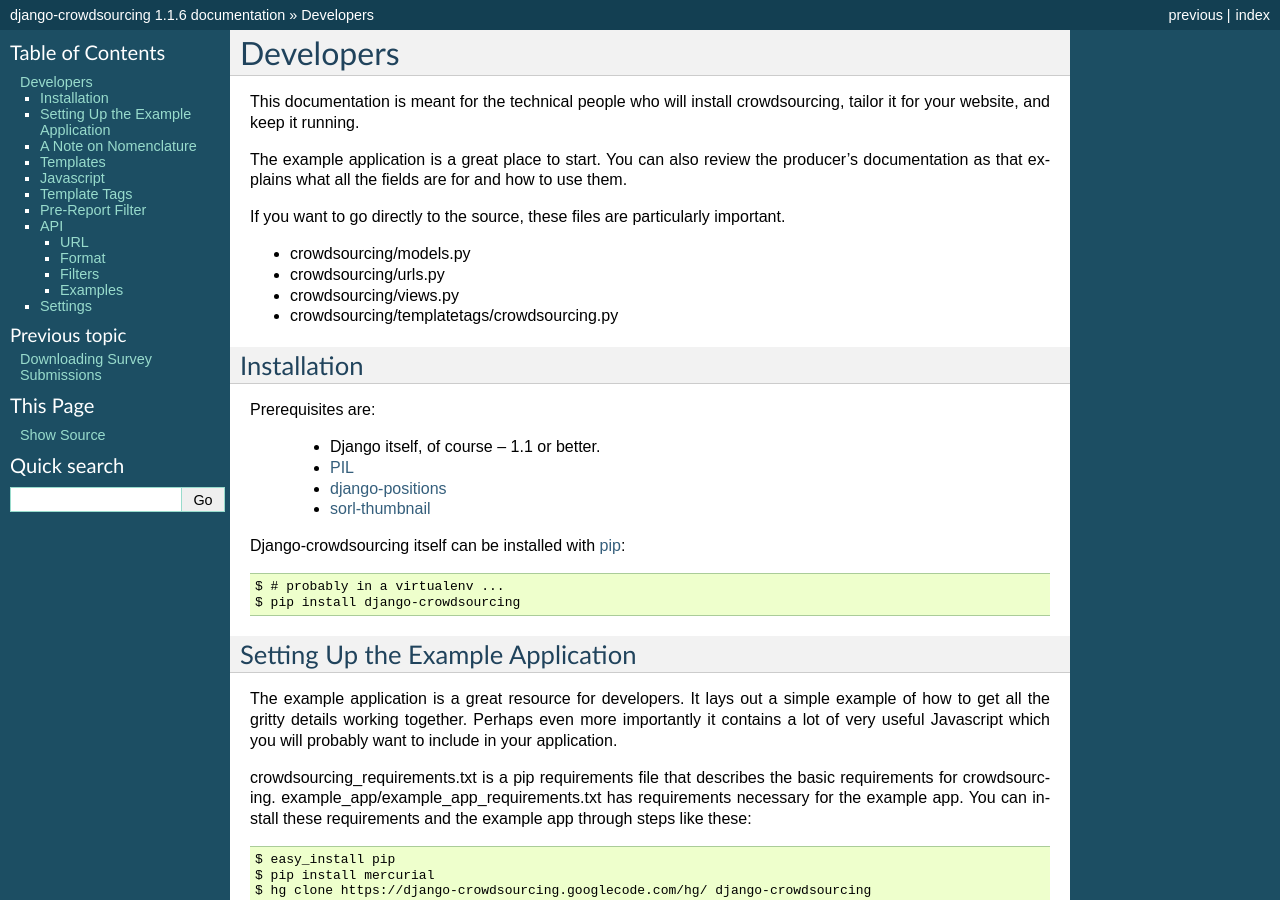
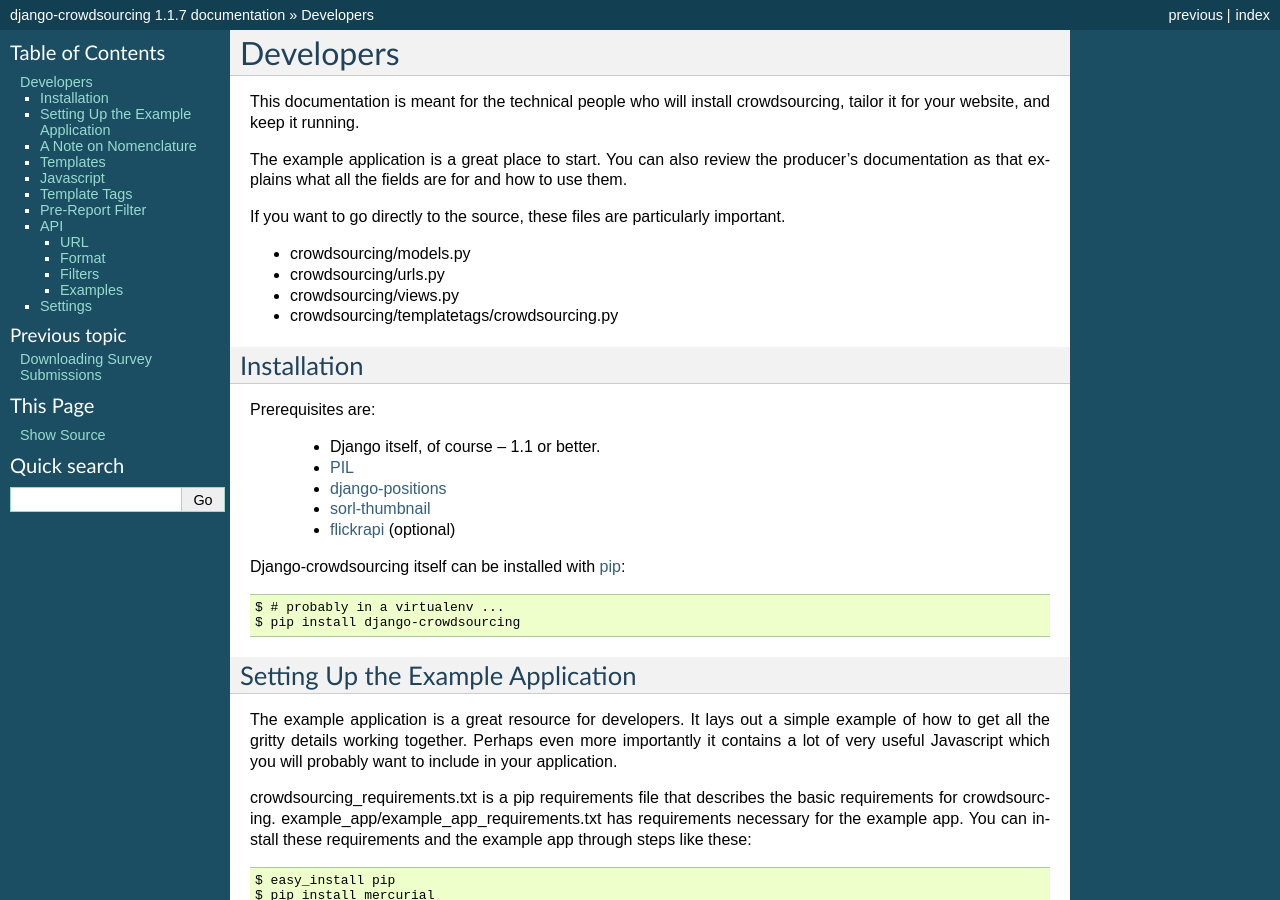
Before and after one commit to dbenamy/django-crowdsourcing, a Sphinx documentation site: the page built from docs/developers/index.rst, in a window 1280 px wide and 900 px high. Built offline with Sphinx 7.4.7, drawn with Linux system fonts in a browser that asks for light colours; pages that are not in the unit, such as notebooks, are missing from menus; some of the changed text lies outside the part shown.

Commit message:
Merge from default

```diff
--- a/docs/conf.py
+++ b/docs/conf.py
@@ -50,7 +50,7 @@
 # The short X.Y version.
 version = '1.1'
 # The full version, including alpha/beta/rc tags.
-release = '1.1.6'
+release = '1.1.7'
 
 # The language for content autogenerated by Sphinx. Refer to documentation
 # for a list of supported languages.
--- a/docs/developers/index.rst
+++ b/docs/developers/index.rst
@@ -23,6 +23,7 @@
  * `PIL`_
  * `django-positions`_
  * `sorl-thumbnail`_
+ * `flickrapi`_ (optional)
 
 Django-crowdsourcing itself can be installed with `pip`_::
 
@@ -33,6 +34,7 @@
 .. _`django-positions`: http://github.com/jpwatts/django-positions
 .. _`sorl-thumbnail`: http://code.google.com/p/sorl-thumbnail/
 .. _`pip`: http://pip.openplans.org/
+.. _`flickrapi`: http://stuvel.eu/projects/flickrapi
 
 
 Setting Up the Example Application
--- a/setup.py
+++ b/setup.py
@@ -15,7 +15,7 @@
 
 
 setup(name='django-crowdsourcing',
-      version='1.1.6',
+      version='1.1.7',
       classifiers=classifiers,
       description='Django app for collecting and displaying surveys.',
       long_description=long_description,
```
Also changed, not shown: 4 other files.
